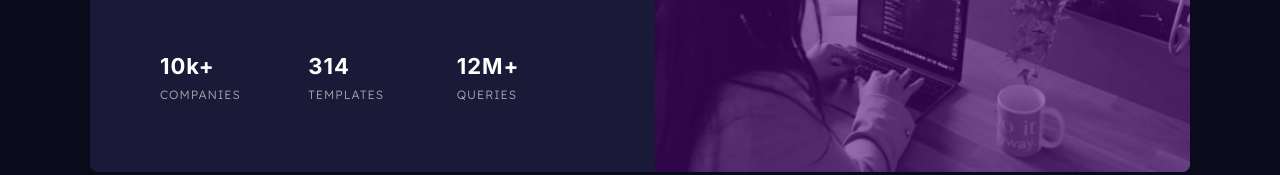
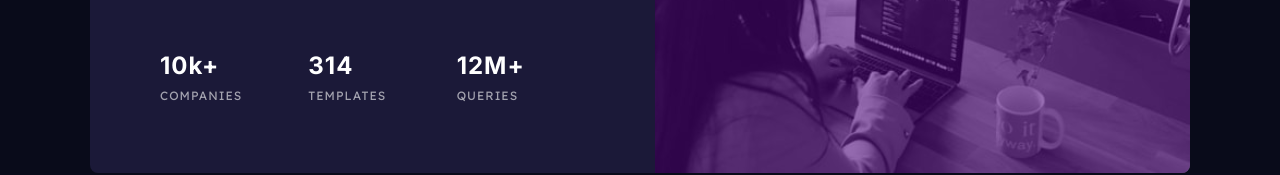
Before and after one commit to web-dev-pasta/Stats-preview-card-component, a plain HTML site: page index.html in a window 1280 px wide. Shown: the part 470-645 px from the top of the page. Drawn offline with Linux system fonts and the light colour scheme; a web font is replaced by a local one.

Commit message:
Modified Some Styling

```diff
--- a/main.css
+++ b/main.css
@@ -87,7 +87,7 @@ body {
 }
 .card .text .data .box p:first-child {
   font-weight: 700;
-  font-size: 22px;
+  font-size: 24px;
   margin-bottom: 8px;
   letter-spacing: 1px;
 }
@@ -95,7 +95,7 @@ body {
   text-transform: uppercase;
   font-family: "Lexend Deca", sans-serif;
   font-size: 12px;
-  font-weight: 300;
+  font-weight: 400;
   letter-spacing: 1px;
   color: var(--slightly-transparent-white);
 }
```
